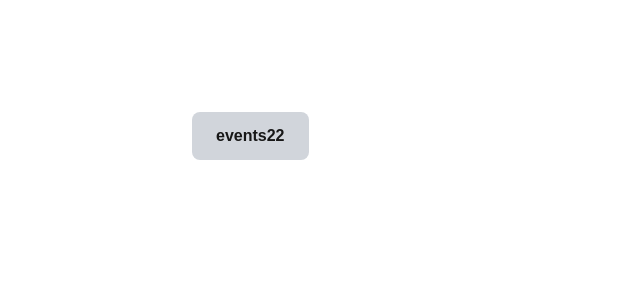
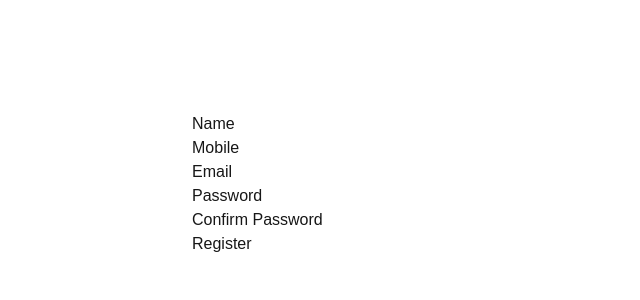
Before and after one commit to saifultamim/demo1, a Next.js app: page /events in a window 1280 px wide. Shown: the top 300 px of the page, without its empty margins (0-640 px from the left). Built offline with nearby package versions, Linux system fonts and the light colour scheme.

Commit message:
zod example

```diff
--- a/app/events/page.jsx
+++ b/app/events/page.jsx
@@ -1,11 +1,108 @@
-import React from 'react'
+"use client";
+import { registrationSchema } from "@/utils/Zod";
+import React, { useState } from "react";
 
-function EventsPage() {
+const RegistrationForm = () => {
+  const [formData, setFormData] = useState({
+    xstuname: "",
+    xmobile: "",
+    xstuemail: "",
+    xpassword: "",
+    xcpassword: "",
+    xfmobile: "",
+    xguardian: "",
+    xgurdianmobile: "",
+    xaddress: "",
+    xrefno: "",
+    xnid: "",
+    xdistrict: "",
+    xcountry: "",
+    xsex: "",
+  });
+
+  const [errors, setErrors] = useState({});
+
+  const handleChange = (e) => {
+    const { name, value } = e.target;
+    setFormData({ ...formData, [name]: value });
+  };
+
+  const handleSubmit = (e) => {
+    e.preventDefault();
+
+    const result = registrationSchema.safeParse(formData);
+
+    if (!result.success) {
+      const fieldErrors = {};
+      result.error.issues.forEach((issue) => {
+        fieldErrors[issue.path[0]] = issue.message;
+      });
+      setErrors(fieldErrors);
+    } else {
+      setErrors({});
+      console.log("Validated Data:", result.data);
+    }
+  };
+
   return (
-    <div>
-         <button className="bg-gray-300 px-6 py-3 font-bold rounded-lg ">events22</button>
-    </div>
-  )
-}
+    <form onSubmit={handleSubmit} className="gap-9">
+      <div>
+        <label>Name</label>
+        <input
+          type="text"
+          name="xstuname"
+          value={formData.xstuname}
+          onChange={handleChange}
+        />
+        {errors.xstuname && <p>{errors.xstuname}</p>}
+      </div>
 
-export default EventsPage
+      <div>
+        <label>Mobile</label>
+        <input
+          type="text"
+          name="xmobile"
+          value={formData.xmobile}
+          onChange={handleChange}
+        />
+        {errors.xmobile && <p>{errors.xmobile}</p>}
+      </div>
+
+      <div>
+        <label>Email</label>
+        <input
+          type="email"
+          name="xstuemail"
+          value={formData.xstuemail}
+          onChange={handleChange}
+        />
+        {errors.xstuemail && <p>{errors.xstuemail}</p>}
+      </div>
+
+      <div>
+        <label>Password</label>
+        <input
+          type="password"
+          name="xpassword"
+          value={formData.xpassword}
+          onChange={handleChange}
+        />
+        {errors.xpassword && <p>{errors.xpassword}</p>}
+      </div>
+
+      <div>
+        <label>Confirm Password</label>
+        <input
+          type="password"
+          name="xcpassword"
+          value={formData.xcpassword}
+          onChange={handleChange}
+        />
+        {errors.xcpassword && <p>{errors.xcpassword}</p>}
+      </div>
+
+      <button type="submit">Register</button>
+    </form>
+  );
+};
+export default RegistrationForm;
--- /dev/null
+++ b/utils/Zod.js
@@ -0,0 +1,46 @@
+import { z } from "zod";
+
+// Only digits regex
+const phoneNumberRegex = /^[0-9]+$/;
+
+// Registration schema
+export const registrationSchema = z
+  .object({
+    bizid: z.number().optional(),
+    xstuname: z.string().min(2, "Name must be at least 2 characters"),
+    xmobile: z
+      .string({ required_error: "Mobile number is required" })
+      .min(1, "Mobile number is required")
+      .regex(phoneNumberRegex, "Invalid number")
+      .refine((val) => val.length === 11 || val.length === 13, {
+        message: "Invalid number",
+      }),
+    xstuemail: z.string().email("Invalid email address"),
+    xpassword: z.string().min(6, "Password must be at least 6 characters"),
+    xcpassword: z.string(),
+    xfmobile: z
+      .string()
+      .refine((val) => val === "" || phoneNumberRegex.test(val), "Invalid number")
+      .refine((val) => val.length === 0 || val.length === 11 || val.length === 13, {
+        message: "Invalid number",
+      })
+      .optional(),
+    xguardian: z.string().optional(),
+    xgurdianmobile: z
+      .string()
+      .refine((val) => val === "" || phoneNumberRegex.test(val), "Invalid number")
+      .refine((val) => val.length === 0 || val.length === 11 || val.length === 13, {
+        message: "Invalid number",
+      })
+      .optional(),
+    xaddress: z.string().optional(),
+    xrefno: z.string().optional(),
+    xnid: z.string().optional(),
+    xdistrict: z.string().optional(),
+    xcountry: z.string().optional(),
+    xsex: z.string().optional(),
+  })
+  .refine((data) => data.xpassword === data.xcpassword, {
+    message: "Passwords don't match",
+    path: ["xcpassword"],
+  });
```
Also changed, not shown: package.json (+5 -4 lines), 1 other file (tests, documents, lock files or other folders).
